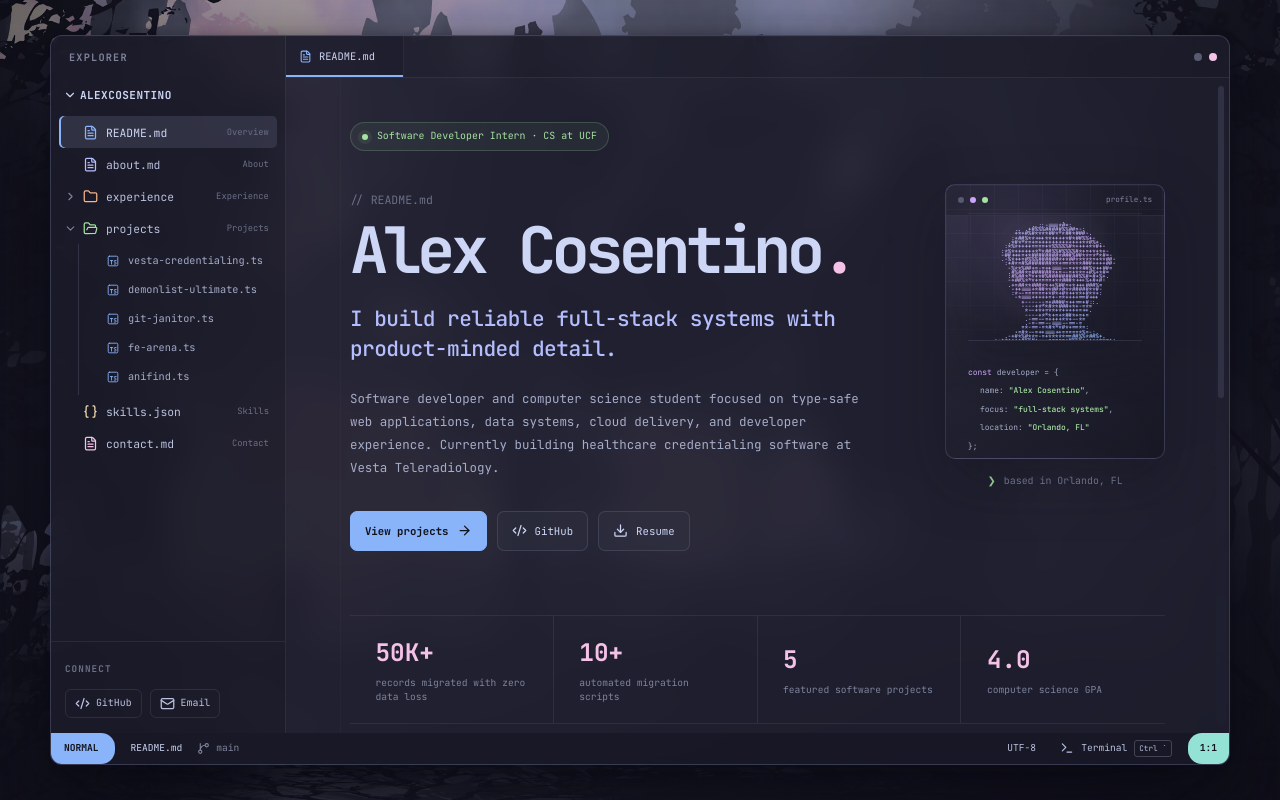
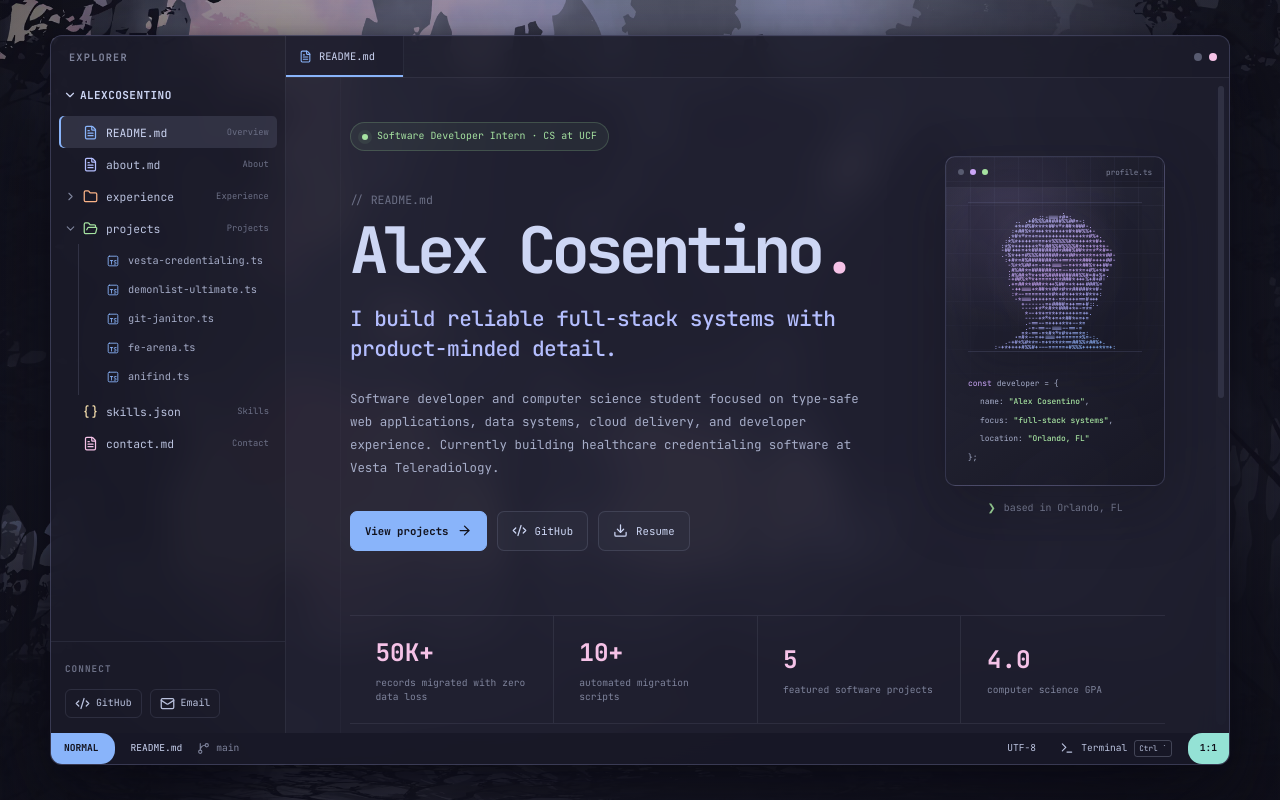
Before and after one commit to aluciencozy/portfolio, a Next.js app: page / in a window 1280 px wide. Built offline with nearby package versions, Linux system fonts and the light colour scheme.

Commit message:
style: preserve ASCII portrait proportions

```diff
--- a/app/_components/portfolio/portfolio.module.css
+++ b/app/_components/portfolio/portfolio.module.css
@@ -1106,9 +1106,13 @@
 }
 
 @media (min-width: 1051px) {
+  .profileVisual { aspect-ratio: 2 / 3; }
+
+  .asciiPortrait { min-height: clamp(150px, 11vw, 180px); }
+
   .asciiPortrait pre {
     font-size: clamp(5.4px, 0.44vw, 6.6px);
-    line-height: 0.76;
+    line-height: 0.86;
   }
 }
 
```
